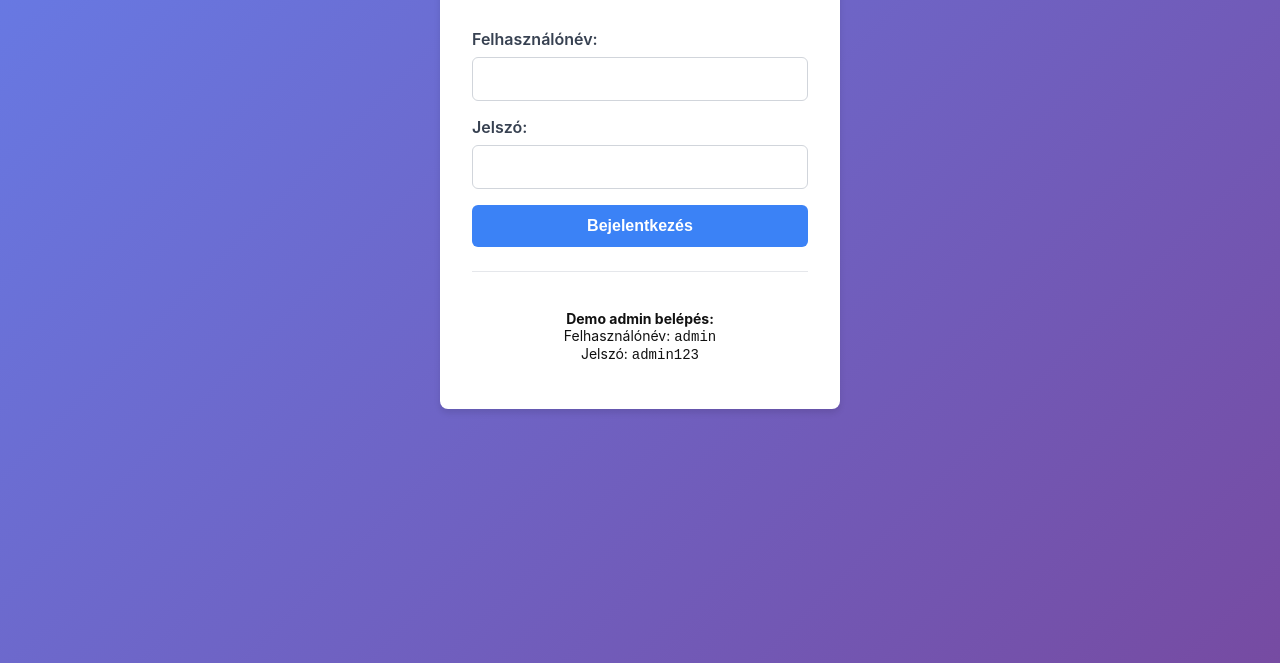
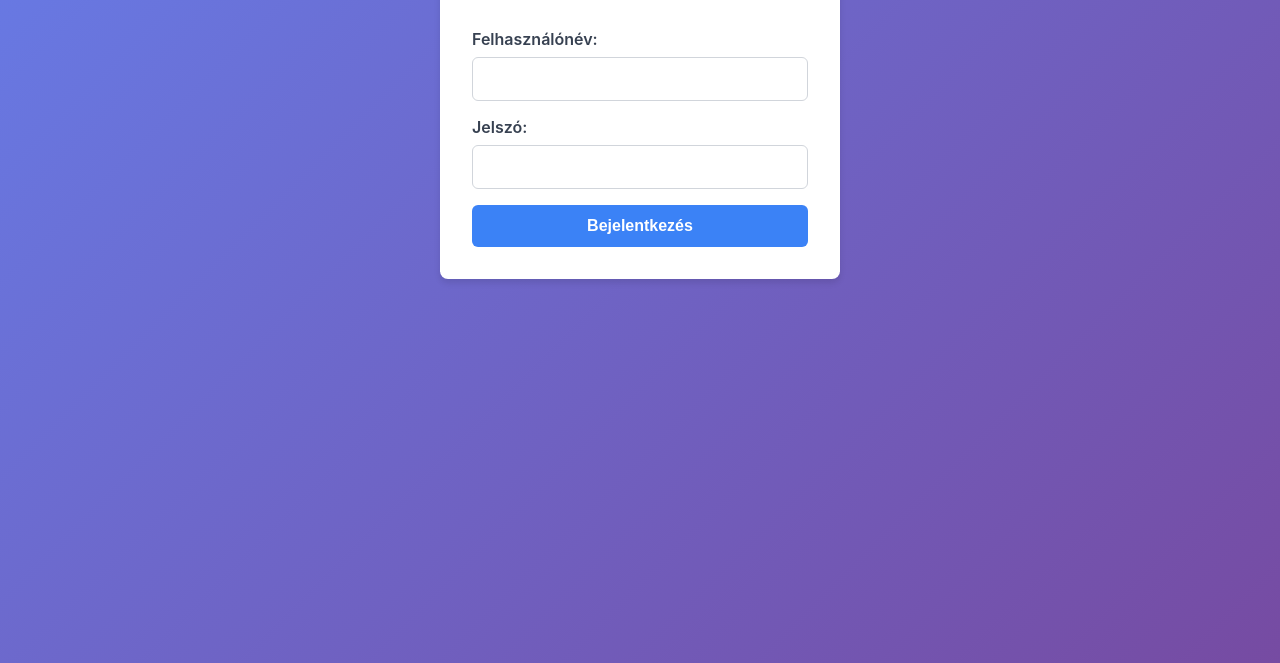
Before and after one commit to bencewokk/logi-credit, a website: page website/login.html in a window 1280 px wide. Shown: the part 237-900 px from the top of the page. Drawn offline with Linux system fonts and the light colour scheme.

Commit message:
docs: Update README and login page to remove hardcoded admin credentials for security

```diff
--- a/website/login.html
+++ b/website/login.html
@@ -111,14 +111,6 @@
       <div class="error-message" id="errorMessage"></div>
       <div class="success-message" id="successMessage"></div>
     </form>
-
-    <div style="margin-top: 24px; padding-top: 24px; border-top: 1px solid #e5e7eb; text-align: center;">
-      <p class="muted" style="font-size: 14px;">
-        <strong>Demo admin belépés:</strong><br>
-        Felhasználónév: <code>admin</code><br>
-        Jelszó: <code>admin123</code>
-      </p>
-    </div>
   </div>
 
   <script>
--- a/website/server.js
+++ b/website/server.js
@@ -93,6 +93,6 @@ app.get('*', (req, res) => {
 
 app.listen(PORT, () => {
   console.log(`🚀 Logi Credit szerver fut a http://localhost:${PORT} címen`);
-  console.log(`📋 Admin belépés: admin/admin123`);
   console.log(`🏠 Home page: http://localhost:${PORT}/home/`);
+  console.log(`🔐 Admin bejelentkezés szükséges`);
 });
```
Also changed, not shown: website/README.md.
